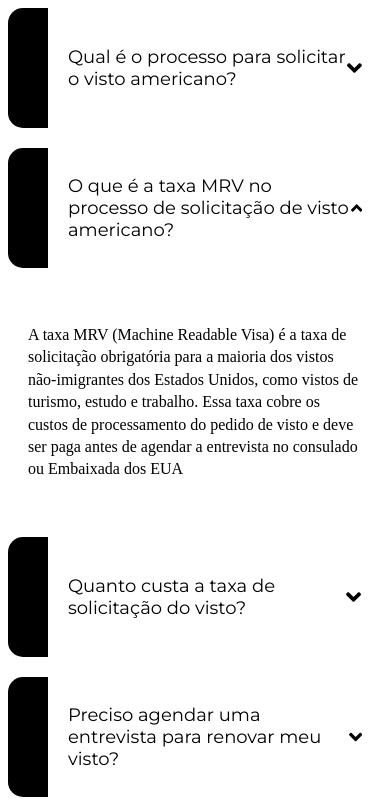
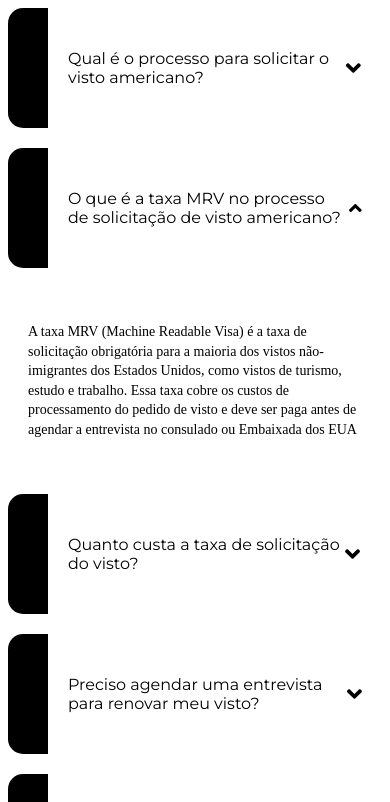
Before and after one commit to IsisAS/pretige-vistos, a Gatsby site: page /CommonQuestion/Dropdown in a window 390 px wide. Both pictures are taken after a click on the element 195 px from the left and 208 px from the top of the page. Shown: the top 802 px of the page. Built offline with nearby package versions, Linux system fonts and the light colour scheme; Gatsby itself is replaced by a stand-in of ours.

Commit message:
fix./ nos espaçamentos no mobile fix/ no tamanho das letras no mobile

```diff
--- a/src/components/Header/styles.scss
+++ b/src/components/Header/styles.scss
@@ -33,7 +33,7 @@
 }
 
 .menu-icon-left {
-  margin-left: 160px;
+  margin-left: 180px;
 }
 
 .title-route,
@@ -51,6 +51,11 @@
 }
 
 @media (max-width: 768px) {
+  .container {
+    padding: var(--space-4) 15px;
+  }
+
+
   .container-menus {
     flex-direction: column;
     position: fixed;
--- a/src/pages/CommonQuestion/Dropdown/index.tsx
+++ b/src/pages/CommonQuestion/Dropdown/index.tsx
@@ -22,7 +22,7 @@ export default function Dropdown(): JSX.Element {
                     </div>
                     {openDropdown(index) && (
                         <div className={styles.cardAnswer}>
-                            <p>{question.answer}</p>
+                            <p className={styles.answer}>{question.answer}</p>
                         </div>
                     )}
                 </div>
--- a/src/pages/CommonQuestion/Dropdown/styles.module.scss
+++ b/src/pages/CommonQuestion/Dropdown/styles.module.scss
@@ -30,8 +30,18 @@
     margin-bottom: 20px;
 }
 
-.title{
+.title {
     font-family: "Montserrat", sans-serif;
     font-size: 18px;
     margin: 0;
 }
+
+@media (max-width: 768px) {
+    .title {
+        font-size: 16px;
+    }
+
+    .answer {
+        font-size: 14px;
+    }
+}
--- a/src/pages/CommonQuestion/styles.module.scss
+++ b/src/pages/CommonQuestion/styles.module.scss
@@ -16,3 +16,9 @@
     margin: 0;
     text-align: center;
 }
+
+@media (max-width: 768px) {
+    .container {
+        padding: 70px 20px;
+    }
+}
--- a/src/pages/Evidences/Carousel/styles.module.scss
+++ b/src/pages/Evidences/Carousel/styles.module.scss
@@ -52,7 +52,7 @@
 }
 
 .evidence {
-  font-size: 1rem;
+  font-size: 14px;
   line-height: 1.4;
   white-space: normal;
   text-overflow: ellipsis;
@@ -60,7 +60,6 @@
   -webkit-line-clamp: 4;
   -webkit-box-orient: vertical;
   font-family: "Montserrat", sans-serif;
-  font-size: 14px;
   font-weight: bold;
 }
 
@@ -91,3 +90,13 @@
   color: var(--light-gray);
   margin: 0;
 }
+
+@media (max-width: 768px) {
+  .card {
+    width: 300px;
+  }
+
+  .evidence {
+    font-size: 12px;
+  }
+}
--- a/src/pages/Evidences/styles.module.scss
+++ b/src/pages/Evidences/styles.module.scss
@@ -23,3 +23,9 @@
   font-family: "Montserrat", sans-serif;
   font-size: 18px;
 }
+
+@media (max-width: 768px) {
+  .container {
+      padding: 70px 20px;
+  }
+}
--- a/src/pages/Services/styles.module.scss
+++ b/src/pages/Services/styles.module.scss
@@ -41,7 +41,7 @@
     font-family: 'Playfair Display';
     color: white;
     font-weight: 300 !important;
-    font-size: 16px;
+    font-size: 18px;
     margin: 0;
     font-weight: bold;
     text-align: center;
@@ -69,4 +69,7 @@
     .containerServices {
         flex-direction: column;
     }
+    .container {
+        padding: 70px 20px;
+    }
 }
--- a/src/pages/WhoAreWe/styles.module.scss
+++ b/src/pages/WhoAreWe/styles.module.scss
@@ -45,6 +45,7 @@
 @media (max-width: 768px) {
     .container {
         flex-direction: column;
+        padding: 70px 20px;
     }
 
     .background {
@@ -54,4 +55,8 @@
     .containerPresentation {
         width: 100%;
     }
+
+    .textPresentation {
+        font-size: 14px;
+    }
 }
```
Also changed, not shown: src/components/layout.css (+6 -1 lines).
